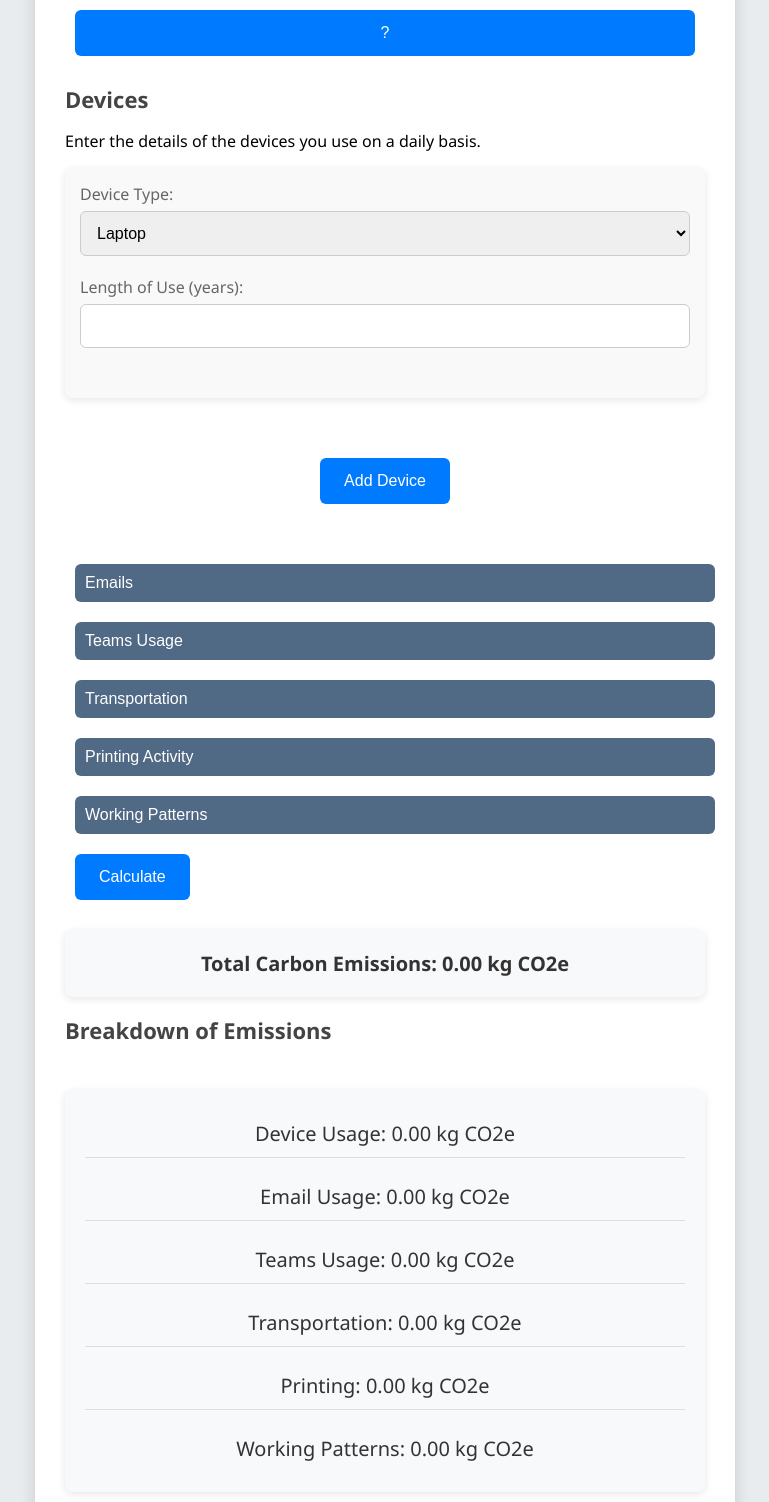
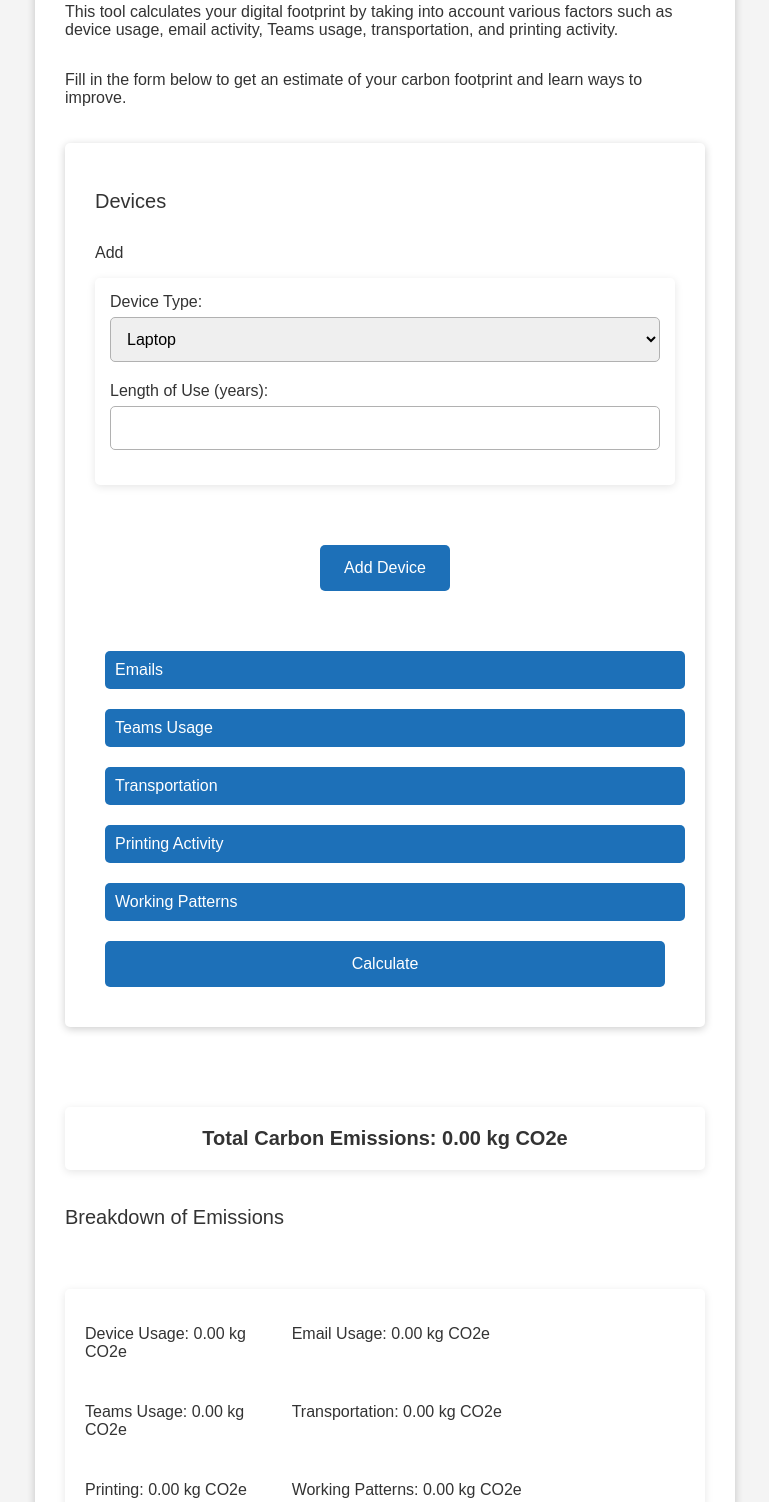
Before and after one commit to t0m0h1/DWP-Carbon-Intensity-Calculator-, a plain HTML site: page project/index.html in a window 1280 px wide. Shown: the part 152-1654 px from the top of the page, without its empty margins (255-1024 px from the left). Drawn offline with nearby package versions, Linux system fonts and the light colour scheme.

Commit message:
Refactor index.html to remove unnecessary button and div tags

```diff
--- a/project/index.html
+++ b/project/index.html
@@ -10,15 +10,11 @@
 <body>
     <div class="container">
         <h1>DWP Digital Footprint Calculator</h1>
-        <button id="tip" class="tip">?</button>
-        <div id="intro" hidden>
-            <p>This tool calculates your digital footprint by taking into account various factors such as device usage, email activity, Teams usage, transportation, and printing activity. </p>
-            <p> Fill in the form below to get an estimate of your carbon footprint and learn ways to improve.</p>
-        </div>
+        <p>This tool calculates your digital footprint by taking into account various factors such as device usage, email activity, Teams usage, transportation, and printing activity. </p> <p> Fill in the form below to get an estimate of your carbon footprint and learn ways to improve.</p>
         <form id="footprintForm" onsubmit="calculateCarbonFootprint(event)">
             <!-- Devices Section (Always Visible) -->
             <h2>Devices</h2>
-            <p>Enter the details of the devices you use on a daily basis.</p>
+            <p>Add </p>
             <div id="devicesContainer">
                 <div class="device">
                     <label for="deviceType0">Device Type:</label>
--- a/project/style.css
+++ b/project/style.css
@@ -1,7 +1,7 @@
 /* Base styles */
 body {
-    font-family: 'Segoe UI', Tahoma, Geneva, Verdana, sans-serif;
-    background-color: #e9ecef;
+    font-family: Arial, Helvetica, sans-serif; /* GOV.UK font */
+    background-color: #f4f4f4; /* GOV.UK light grey background */
     margin: 0;
     padding: 15px;
     display: flex;
@@ -9,13 +9,51 @@ body {
     align-items: center;
     justify-content: center;
     min-height: 100vh;
+    color: #333; /* GOV.UK text color */
 }
 
-.container {
-    background: #ffffff;
+/* Links */
+a {
+    color: #005ea5; /* GOV.UK link color */
+    text-decoration: none;
+}
+
+a:hover {
+    text-decoration: underline;
+}
+
+/* Tip Button */
+#tip {
+    background-color: #1d70b8; /* GOV.UK blue */
+    color: white;
+    cursor: pointer;
+    padding: 5px;
+    text-align: center;
+    border: none;
+    font-size: 12px;
+    border-radius: 50%;
+    width: 30px;
+    height: 30px;
+    margin-bottom: 10px;
+    margin-left: 70px;
+    float: left;
+}
+
+#tip.active, #tip:hover {
+    background-color: #003c71; /* GOV.UK dark blue */
+}
+
+/* Intro Section */
+#intro {
+    margin-bottom: 30px;
+}
+
+/* Main Container */
+.container, #footprintForm {
+    background: white;
     padding: 30px;
-    box-shadow: 0 4px 16px rgba(0, 0, 0, 0.15);
-    border-radius: 12px;
+    box-shadow: 0 2px 8px rgba(0, 0, 0, 0.2); /* Subtle shadow */
+    border-radius: 5px;
     width: 100%;
     max-width: 700px;
     margin: 20px auto;
@@ -24,34 +62,42 @@ body {
     flex-direction: column;
 }
 
-/* Header styles */
+/* Headings */
+h1, h2 {
+    color: #333;
+    font-weight: normal; /* GOV.UK font weight */
+}
+
 h1 {
     text-align: center;
-    color: #333;
     margin-bottom: 30px;
-    font-size: 28px;
+    font-size: 24px;
 }
 
-/* Collapsible button styles */
+h2 {
+    margin-bottom: 15px;
+    font-size: 20px;
+}
+
+/* Collapsible Sections */
 .collapsible {
-    background-color: #506985;
+    background-color: #1d70b8; /* GOV.UK blue */
     color: white;
     cursor: pointer;
     padding: 10px;
     text-align: left;
     border: none;
-    outline: none;
     font-size: 16px;
-    border-radius: 6px;
+    border-radius: 5px;
     width: 100%;
     margin-bottom: 10px;
 }
 
 .collapsible.active, .collapsible:hover {
-    background-color: #00b389;
+    background-color: #003c71; /* GOV.UK dark blue */
 }
 
-/* Collapsible content styles */
+/* Collapsible Content */
 .content {
     display: none;
     overflow: hidden;
@@ -60,19 +106,16 @@ h1 {
     transition: max-height 0.2s ease-out;
 }
 
-/* Always visible Devices section */
+/* Devices Section */
 #devicesContainer {
     padding: 15px;
-    background-color: #f9f9f9;
-    border-radius: 8px;
-    box-shadow: 0 2px 8px rgba(0, 0, 0, 0.1);
+    background-color: white;
+    border-radius: 5px;
+    box-shadow: 0 2px 8px rgba(0, 0, 0, 0.1); /* Subtle shadow */
     margin-bottom: 30px;
 }
 
-.device {
-    margin-bottom: 15px;
-}
-
+/* Button Container */
 .button-container {
     display: flex;
     justify-content: center;
@@ -80,49 +123,45 @@ h1 {
     padding-top: 20px;
 }
 
-h2 {
-    color: #444;
-    margin-bottom: 15px;
-    font-size: 22px;
-}
-
-/* Form element styles */
+/* Form Labels */
 label {
     display: block;
     margin-bottom: 6px;
-    color: #666;
+    color: #333;
     font-size: 16px;
 }
 
+/* Form Elements */
 select, input[type="number"] {
     width: 100%;
     padding: 12px;
     margin-bottom: 20px;
-    border: 1px solid #ccc;
-    border-radius: 6px;
+    border: 1px solid #b1b1b1; /* GOV.UK input border color */
+    border-radius: 5px;
     box-sizing: border-box;
     font-size: 16px;
 }
 
+/* Remove spinners for number inputs */
 input[type="number"] {
-    -moz-appearance: textfield; /* Hide spinners in Firefox */
+    -moz-appearance: textfield;
 }
 
 input[type="number"]::-webkit-inner-spin-button,
 input[type="number"]::-webkit-outer-spin-button {
-    -webkit-appearance: none; /* Hide spinners in Chrome */
+    -webkit-appearance: none;
     margin: 0;
 }
 
-/* Button styles */
+/* Buttons */
 button {
     display: inline-block;
     padding: 14px 24px;
-    background: #007bff;
+    background: #1d70b8; /* GOV.UK blue */
     border: none;
     color: white;
     font-size: 16px;
-    border-radius: 6px;
+    border-radius: 5px;
     cursor: pointer;
     transition: background 0.3s ease, transform 0.2s ease;
     margin: 10px;
@@ -130,34 +169,35 @@ button {
 }
 
 button:hover {
-    background: #1a589b;
+    background: #003c71; /* GOV.UK dark blue */
     transform: scale(1.05);
 }
 
 button:active {
-    background: #004080;
+    background: #002f6c; /* Even darker GOV.UK blue */
     transform: scale(1);
 }
 
 button.remove {
-    background: #dc3545;
+    background: #d4351c; /* GOV.UK red */
 }
 
 button.remove:hover {
-    background: #c82333;
+    background: #c00b0d; /* Darker GOV.UK red */
 }
 
 button.remove:active {
-    background: #bd2130;
+    background: #a10000; /* Even darker GOV.UK red */
 }
 
-/* Results section styles */
+/* Results Section */
 #results {
-    background: #f8f9fa;
+    background: white;
     padding: 20px;
-    border-radius: 8px;
-    margin-top: 20px;
-    box-shadow: 0 2px 8px rgba(0, 0, 0, 0.1);
+    border-radius: 5px;
+    margin-top: 60px; /* Increased margin to create space */
+    margin-bottom: 20px;
+    box-shadow: 0 2px 8px rgba(0, 0, 0, 0.1); /* Subtle shadow */
     width: 100%;
     max-width: 700px;
     box-sizing: border-box;
@@ -168,6 +208,62 @@ button.remove:active {
     color: #333;
     font-size: 20px;
     text-align: center;
+}
+
+/* Breakdown Section */
+#emissionsBreakdown {
+    background: white;
+    padding: 20px;
+    border-radius: 5px;
+    margin-top: 60px; /* Adjusted spacing from the previous section */
+    box-shadow: 0 2px 8px rgba(0, 0, 0, 0.1); /* Subtle shadow */
+    width: 100%;
+    max-width: 700px;
+    box-sizing: border-box;
+    display: grid;
+    grid-template-columns: 1fr 2fr; /* Two-column grid */
+    gap: 10px; /* Space between columns */
+}
+
+/* Breakdown section header */
+#emissionsBreakdown h3 {
+    margin: 0;
+    color: #333;
+    font-size: 20px;
+    text-align: center;
+    padding: 10px 0;
+    border-bottom: 2px solid #ddd; /* Thicker border for header */
+}
+
+/* Breakdown rows */
+#emissionsBreakdown .breakdown-row {
+    display: contents; /* Allow grid items to align correctly */
+}
+
+#emissionsBreakdown .breakdown-header,
+#emissionsBreakdown .breakdown-data {
+    padding: 10px;
+    border-bottom: 1px solid #ddd; /* Subtle horizontal line for each row */
+}
+
+#emissionsBreakdown .breakdown-header {
+    font-weight: bold;
+    background-color: #f4f4f4; /* Light grey background for header */
+    border-top: 2px solid #ddd; /* Border at the top of the section */
+}
+
+#emissionsBreakdown .breakdown-data {
+    text-align: left; /* Align text to the left for table-like appearance */
+}
+
+/* Hide last border */
+#emissionsBreakdown .breakdown-row:last-child .breakdown-data {
+    border-bottom: none; /* Remove border from the last row */
+}
+
+/* Optional: Add styling for specific cells if needed */
+#emissionsBreakdown .breakdown-header {
+    font-weight: bold;
 }
 
 /* Responsive design for phone screens */
@@ -185,58 +281,15 @@ button.remove:active {
         padding: 10px;
         font-size: 14px;
     }
+
+    #tip {
+        margin-left: 0; /* Center the tip button on smaller screens */
+        float: none; /* Remove floating */
+        display: block; /* Make it block-level */
+        margin: 0 auto 10px; /* Center horizontally */
+    }
+
+    #emissionsBreakdown {
+        grid-template-columns: 1fr; /* Single column on small screens */
+    }
 }
-
-
-/* Breakdown section styles */
-#emissionsBreakdown {
-    background: #f8f9fa;
-    padding: 20px;
-    border-radius: 8px;
-    margin-top: 20px;
-    box-shadow: 0 2px 8px rgba(0, 0, 0, 0.1);
-    width: 100%;
-    max-width: 700px;
-    box-sizing: border-box;
-}
-
-#emissionsBreakdown p {
-    margin: 0;
-    color: #333;
-    font-size: 20px;
-    text-align: center;
-    padding: 10px 0;
-    border-bottom: 1px solid #ddd;
-}
-
-#emissionsBreakdown p:last-child {
-    border-bottom: none;
-}
-
-
-
-#emissionsBreakdown {
-    background: #f8f9fa;
-    padding: 20px;
-    border-radius: 8px;
-    margin-top: 45px; /* Existing margin */
-    margin-bottom: 20px; /* Add margin at the bottom */
-    box-shadow: 0 2px 8px rgba(0, 0, 0, 0.1);
-    width: 100%;
-    max-width: 700px;
-    box-sizing: border-box;
-}
-
-#emissionsBreakdown p {
-    margin: 0 0 15px 0; /* Add bottom margin to each paragraph */
-    color: #333;
-    font-size: 20px;
-    text-align: center;
-    padding: 10px 0;
-    border-bottom: 1px solid #ddd;
-}
-
-#emissionsBreakdown p:last-child {
-    border-bottom: none;
-    margin-bottom: 0; /* Remove bottom margin from the last paragraph */
-}
```
